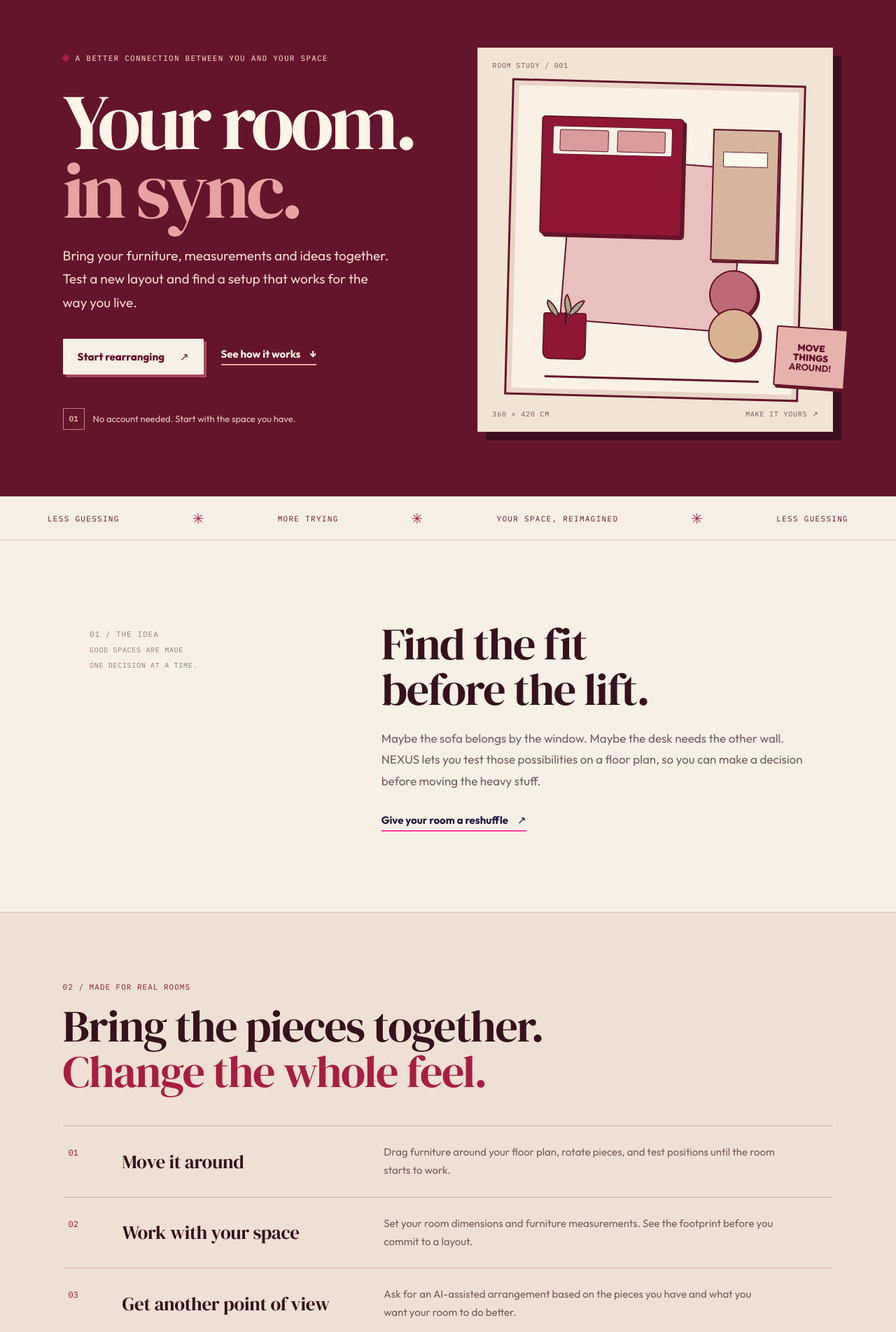
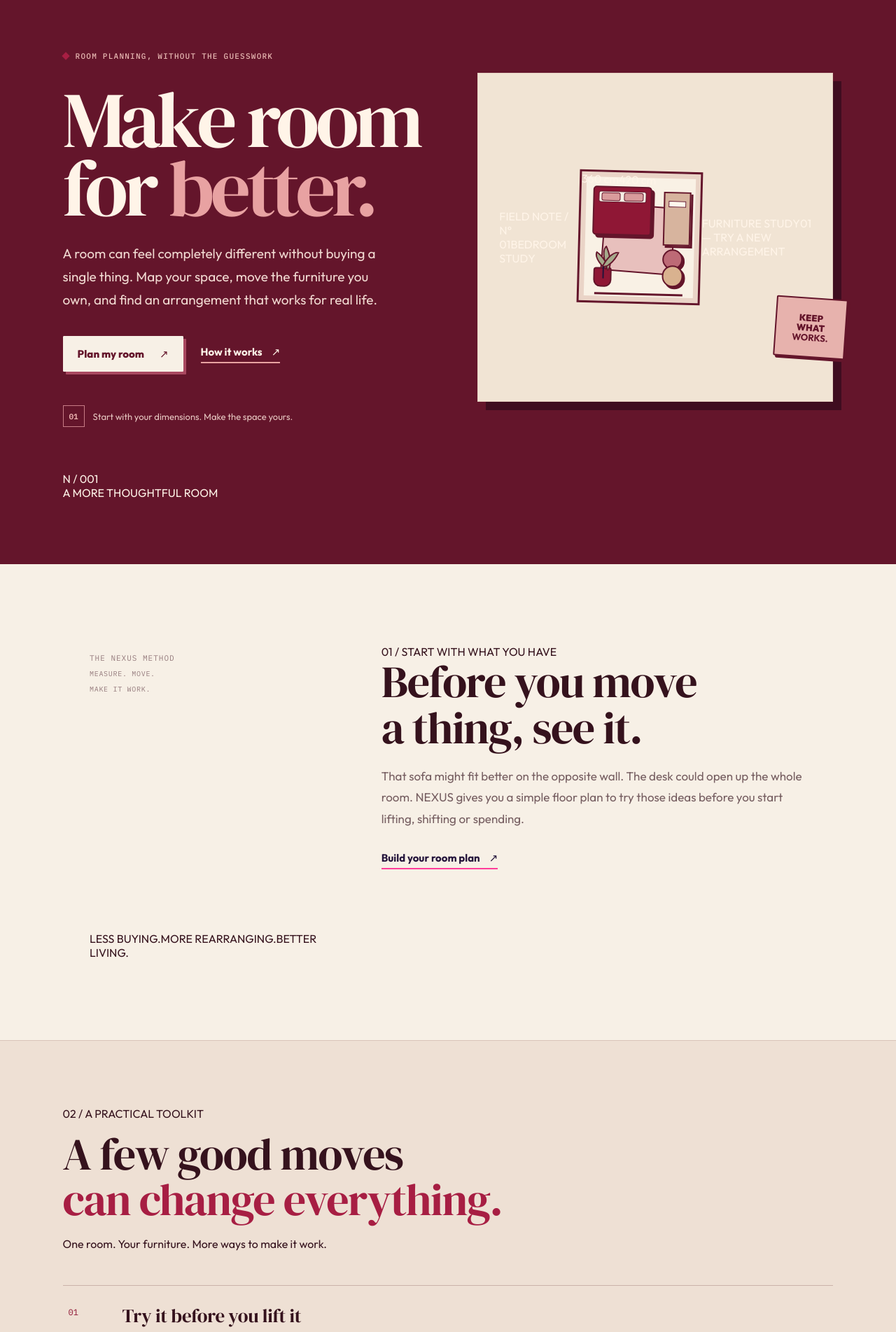
Before and after one commit to Wuraola-Adebisi/Forma, a React (Vite) app: page / in a window 1280 px wide. Shown: the part 100-2003 px from the top of the page at 70% size. Built offline with nearby package versions, Linux system fonts and the light colour scheme.

Commit message:
Redesign NEXUS homepage with room-planning editorial art direction

```diff
--- a/src/Site.tsx
+++ b/src/Site.tsx
@@ -33,37 +33,39 @@ function Home() {
   return <>
     <section className="home-hero">
       <div className="hero-copy">
-        <span className="site-kicker"><i /> A BETTER CONNECTION BETWEEN YOU AND YOUR SPACE</span>
-        <h1>Your room.<br /><em>in sync.</em></h1>
-        <p>Bring your furniture, measurements and ideas together. Test a new layout and find a setup that works for the way you live.</p>
-        <div className="hero-actions"><a className="site-button" href="/workspace">Start rearranging <span>↗</span></a><a className="text-link" href="/how-it-works">See how it works <span>↓</span></a></div>
-        <div className="hero-note"><span className="note-mark">01</span><span>No account needed. Start with the space you have.</span></div>
+        <span className="site-kicker"><i /> ROOM PLANNING, WITHOUT THE GUESSWORK</span>
+        <h1>Make room<br />for <em>better.</em></h1>
+        <p>A room can feel completely different without buying a single thing. Map your space, move the furniture you own, and find an arrangement that works for real life.</p>
+        <div className="hero-actions"><a className="site-button" href="/workspace">Plan my room <span>↗</span></a><a className="text-link" href="/how-it-works">How it works <span>↗</span></a></div>
+        <div className="hero-note"><span className="note-mark">01</span><span>Start with your dimensions. Make the space yours.</span></div>
       </div>
-      <div className="hero-art" aria-label="Illustrated room layout preview">
-        <div className="art-label art-label-top">ROOM STUDY / 001</div>
+      <div className="hero-art" aria-label="Illustrated top-down room plan">
+        <div className="art-board-head"><span>FIELD NOTE / N° 01</span><span>BEDROOM STUDY</span></div>
         <div className="art-room">
           <div className="art-rug"></div><div className="art-bed"><span></span><i></i><b></b></div>
           <div className="art-desk"><span></span></div><div className="art-chair"></div><div className="art-plant"><i></i><i></i><i></i><b></b></div>
           <div className="art-side-table"></div><div className="art-sun"></div>
+          <span className="art-measure measure-top">360 cm</span><span className="art-measure measure-side">420 cm</span>
         </div>
-        <div className="art-label art-label-bottom"><span>360 × 420 CM</span><span>MAKE IT YOURS ↗</span></div>
-        <div className="art-sticker">MOVE<br />THINGS<br /><b>AROUND!</b></div>
+        <div className="art-board-foot"><span><i></i> FURNITURE STUDY</span><span>01 — TRY A NEW ARRANGEMENT</span></div>
+        <div className="art-sticker">KEEP<br />WHAT<br /><b>WORKS.</b></div>
+      </div>
+      <div className="hero-index">N / 001<br/>A MORE THOUGHTFUL ROOM</div>
+    </section>
+    <section className="home-intro site-section">
+      <div className="section-aside"><span>THE NEXUS METHOD</span><span>MEASURE. MOVE.</span><span>MAKE IT WORK.</span></div>
+      <div className="intro-main"><span className="section-index">01 / START WITH WHAT YOU HAVE</span><h2>Before you move<br />a thing, <em>see it.</em></h2><p>That sofa might fit better on the opposite wall. The desk could open up the whole room. NEXUS gives you a simple floor plan to try those ideas before you start lifting, shifting or spending.</p><a className="underlined-link" href="/workspace">Build your room plan <span>↗</span></a></div>
+      <div className="intro-side-note"><span>LESS BUYING.</span><span>MORE REARRANGING.</span><span>BETTER LIVING.</span></div>
+    </section>
+    <section className="feature-section">
+      <div className="feature-heading"><div><span>02 / A PRACTICAL TOOLKIT</span><h2>A few good moves<br /><em>can change everything.</em></h2></div><p>One room. Your furniture. More ways to make it work.</p></div>
+      <div className="feature-grid">
+        <article className="feature-card feature-pink"><span className="feature-number">01</span><div className="feature-illustration furniture-illustration"><i></i><b></b><span></span></div><div className="feature-copy"><h3>Try it before you lift it</h3><p>Drag furniture around your floor plan, rotate pieces and compare arrangements without moving anything in the room.</p></div><span className="feature-arrow">↗</span></article>
+        <article className="feature-card feature-lime"><span className="feature-number">02</span><div className="feature-illustration measure-illustration"><i>360</i><b>↔</b><span>420</span></div><div className="feature-copy"><h3>Make the measurements count</h3><p>Work with room dimensions and furniture footprints to see what fits, what overlaps and where you have space.</p></div><span className="feature-arrow">↗</span></article>
+        <article className="feature-card feature-lilac"><span className="feature-number">03</span><div className="feature-illustration idea-illustration"><i>WHAT IF?</i><b>↗</b><span>ANOTHER ANGLE</span></div><div className="feature-copy"><h3>Get a fresh perspective</h3><p>Ask for an AI-assisted layout based on the furniture you have and the way you want the room to work.</p></div><span className="feature-arrow">↗</span></article>
       </div>
     </section>
-    <section className="home-marquee"><span>LESS GUESSING</span><i>✳</i><span>MORE TRYING</span><i>✳</i><span>YOUR SPACE, REIMAGINED</span><i>✳</i><span>LESS GUESSING</span></section>
-    <section className="home-intro site-section">
-      <div className="section-aside"><span>01 / THE IDEA</span><span>GOOD SPACES ARE MADE</span><span>ONE DECISION AT A TIME.</span></div>
-      <div><h2>Find the fit<br />before the lift.</h2><p>Maybe the sofa belongs by the window. Maybe the desk needs the other wall. NEXUS lets you test those possibilities on a floor plan, so you can make a decision before moving the heavy stuff.</p><a className="underlined-link" href="/workspace">Give your room a reshuffle <span>↗</span></a></div>
-    </section>
-    <section className="feature-section">
-      <div className="feature-heading"><span>02 / MADE FOR REAL ROOMS</span><h2>Bring the pieces together.<br /><em>Change the whole feel.</em></h2></div>
-      <div className="feature-grid">
-        <article className="feature-card feature-pink"><span className="feature-number">01</span><div className="feature-illustration furniture-illustration"><i></i><b></b><span></span></div><h3>Move it around</h3><p>Drag furniture around your floor plan, rotate pieces, and test positions until the room starts to work.</p></article>
-        <article className="feature-card feature-lime"><span className="feature-number">02</span><div className="feature-illustration measure-illustration"><i>360</i><b>↔</b><span>420</span></div><h3>Work with your space</h3><p>Set your room dimensions and furniture measurements. See the footprint before you commit to a layout.</p></article>
-        <article className="feature-card feature-lilac"><span className="feature-number">03</span><div className="feature-illustration idea-illustration"><i>WHAT IF?</i><b>↗</b><span>TRY A NEW PLAN</span></div><h3>Get another point of view</h3><p>Ask for an AI-assisted arrangement based on the pieces you have and what you want your room to do better.</p></article>
-      </div>
-    </section>
-    <section className="home-bottom-cta"><div><span className="site-kicker">YOUR ROOM IS READY WHEN YOU ARE</span><h2>Let’s bring it all<br /><em>into place.</em></h2></div><a className="site-button dark-button" href="/workspace">Open the room editor <span>↗</span></a><span className="cta-doodle">f.</span></section>
+    <section className="home-bottom-cta"><div><span className="site-kicker">03 / YOUR SPACE, YOUR CALL</span><h2>Start with the room.<br /><em>Find your way.</em></h2><p>No account. No shopping list. Just a better way to explore your space.</p></div><a className="site-button dark-button" href="/workspace">Open the room planner <span>↗</span></a><span className="cta-serial">NEXUS<br/>ROOM TOOLS<br/>EST. 2026</span></section>
   </>
 }
 
```
